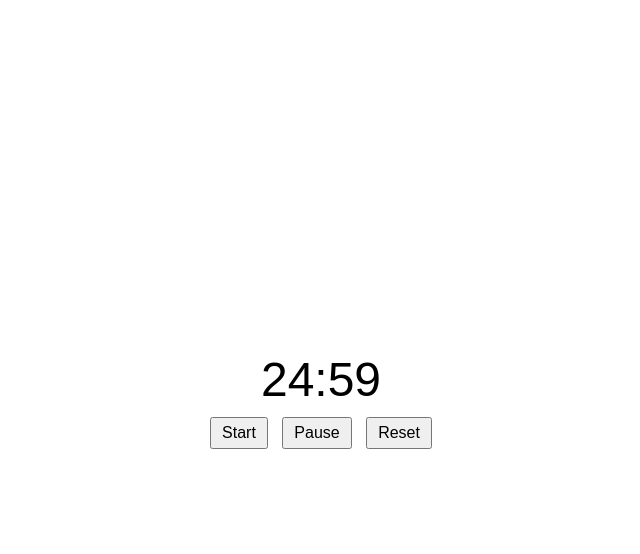
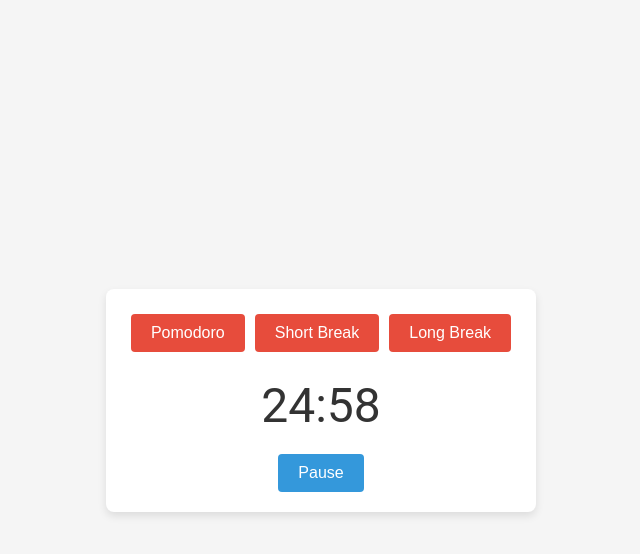
Before and after one commit to Gunjesh991/Pomodoro-timer, a plain HTML site: page index.html in a window 1280 px wide. Both pictures are taken after a click on the button "Start". Shown: the whole page, without its empty margins (319-959 px from the left). Drawn offline with Linux system fonts and the light colour scheme.

Commit message:
ui update

```diff
--- a/index.html
+++ b/index.html
@@ -7,11 +7,20 @@
     <title>Pomodoro Timer</title>
   </head>
   <body>
-    <div class="timer-container">
-      <div id="timer">25:00</div>
-      <button onclick="startTimer()">Start</button>
-      <button onclick="pauseTimer()">Pause</button>
-      <button onclick="resetTimer()">Reset</button>
+    <div class="app-container">
+      <div class="break-buttons">
+        <button class="break-button" onclick="setDuration(1500)">Pomodoro</button>
+        <button class="break-button" onclick="setDuration(300)">Short Break</button>
+        <button class="break-button" onclick="setDuration(600)">Long Break</button>
+      </div>
+
+      <div class="timer-container">
+        <div id="timer">25:00</div>
+      </div>
+
+      <div class="control-buttons">
+        <button id="timerButton" onclick="startPauseTimer()">Start</button>
+      </div>
     </div>
 
     <script src="script.js"></script>
--- a/script.js
+++ b/script.js
@@ -1,38 +1,60 @@
-var timer;
-var timeLeft;
-var isTimerRunning = false;
+let timer;
+let isPaused = false;
+let remainingTime = 1500; // Default Pomodoro time
+let duration = 1500; // Initial duration
 
-function startTimer() {
-  if (!isTimerRunning) {
-    var minutes = 25;
-    timeLeft = minutes * 60;
-    isTimerRunning = true;
-
-    timer = setInterval(function () {
-      var minutesDisplay = Math.floor(timeLeft / 60);
-      var secondsDisplay = (timeLeft % 60).toString().padStart(2, "0");
-
-      document.getElementById("timer").innerHTML = minutesDisplay + ":" + secondsDisplay;
-
-      if (timeLeft <= 0) {
-        clearInterval(timer);
-        document.getElementById("timer").innerHTML = "00:00";
-        isTimerRunning = false;
-        alert("Pomodoro session completed! Take a break.");
-      }
-
-      timeLeft--;
-    }, 1000);
+function startPauseTimer() {
+  if (timer) {
+    pauseResumeTimer();
+  } else {
+    startTimer();
+    updateButton("Pause");
   }
 }
 
-function pauseTimer() {
-  clearInterval(timer);
-  isTimerRunning = false;
+function setDuration(newDuration) {
+  duration = newDuration;
+  displayTimeLeft(duration);
 }
 
-function resetTimer() {
+function startTimer() {
   clearInterval(timer);
-  isTimerRunning = false;
-  document.getElementById("timer").innerHTML = "25:00";
+  isPaused = false;
+  displayTimeLeft(duration);
+  timer = setInterval(() => {
+    remainingTime = duration;
+    duration--;
+    if (duration < 0) {
+      clearInterval(timer);
+      alert("Time's up!");
+      timer = null;
+      updateButton("Start");
+    } else {
+      displayTimeLeft(duration);
+    }
+  }, 1000);
 }
+
+function pauseResumeTimer() {
+  if (isPaused) {
+    isPaused = false;
+    updateButton("Pause");
+    startTimer();
+  } else {
+    isPaused = true;
+    clearInterval(timer);
+    updateButton("Start");
+  }
+}
+
+function updateButton(action) {
+  const timerButton = document.getElementById("timerButton");
+  timerButton.textContent = action;
+}
+
+function displayTimeLeft(seconds) {
+  const minutes = Math.floor(seconds / 60);
+  const remainderSeconds = seconds % 60;
+  const display = `${minutes}:${remainderSeconds < 10 ? "0" : ""}${remainderSeconds}`;
+  document.getElementById("timer").textContent = display;
+}
--- a/styles.css
+++ b/styles.css
@@ -1,24 +1,71 @@
 body {
-  font-family: Arial, sans-serif;
+  font-family: "Roboto", sans-serif;
   display: flex;
+  flex-direction: column;
   align-items: center;
   justify-content: center;
   height: 100vh;
   margin: 0;
+  background-color: #f5f5f5;
+}
+
+.app-container {
+  background-color: #fff;
+  border-radius: 8px;
+  box-shadow: 0px 4px 8px rgba(0, 0, 0, 0.1);
+  padding: 20px;
+  text-align: center;
+}
+
+.break-buttons {
+  display: flex;
+  justify-content: space-around;
+  flex-wrap: wrap;
+  margin-bottom: 20px;
+}
+
+.break-button {
+  padding: 10px 20px;
+  font-size: 1em;
+  cursor: pointer;
+  border: none;
+  border-radius: 4px;
+  background-color: #e74c3c;
+  color: #fff;
+  transition: background-color 0.3s ease;
+  margin: 5px;
+}
+
+.break-button:hover {
+  background-color: #c0392b;
 }
 
 .timer-container {
-  text-align: center;
+  margin-bottom: 20px;
 }
 
 #timer {
   font-size: 3em;
   margin-bottom: 10px;
+  color: #333;
 }
 
-button {
+.control-buttons {
+  display: flex;
+  justify-content: center;
+}
+
+#timerButton {
+  padding: 10px 20px;
   font-size: 1em;
-  margin: 0 5px;
-  padding: 5px 10px;
   cursor: pointer;
+  border: none;
+  border-radius: 4px;
+  background-color: #3498db;
+  color: #fff;
+  transition: background-color 0.3s ease;
 }
+
+#timerButton:hover {
+  background-color: #2980b9;
+}
```
